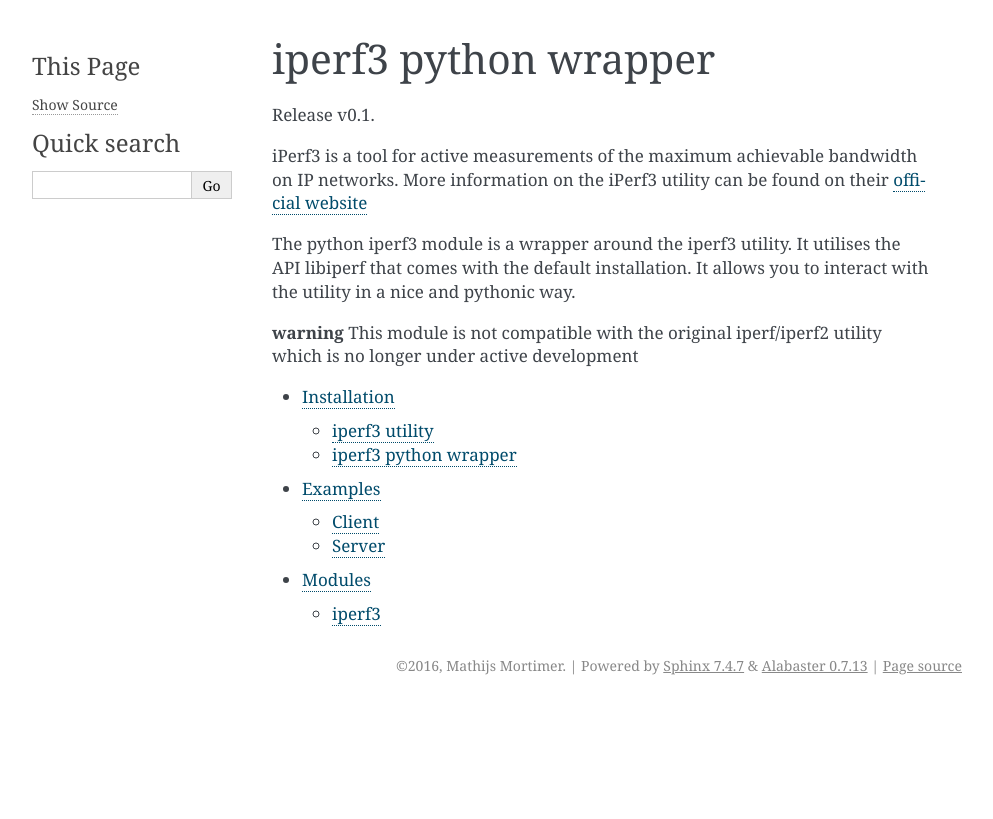
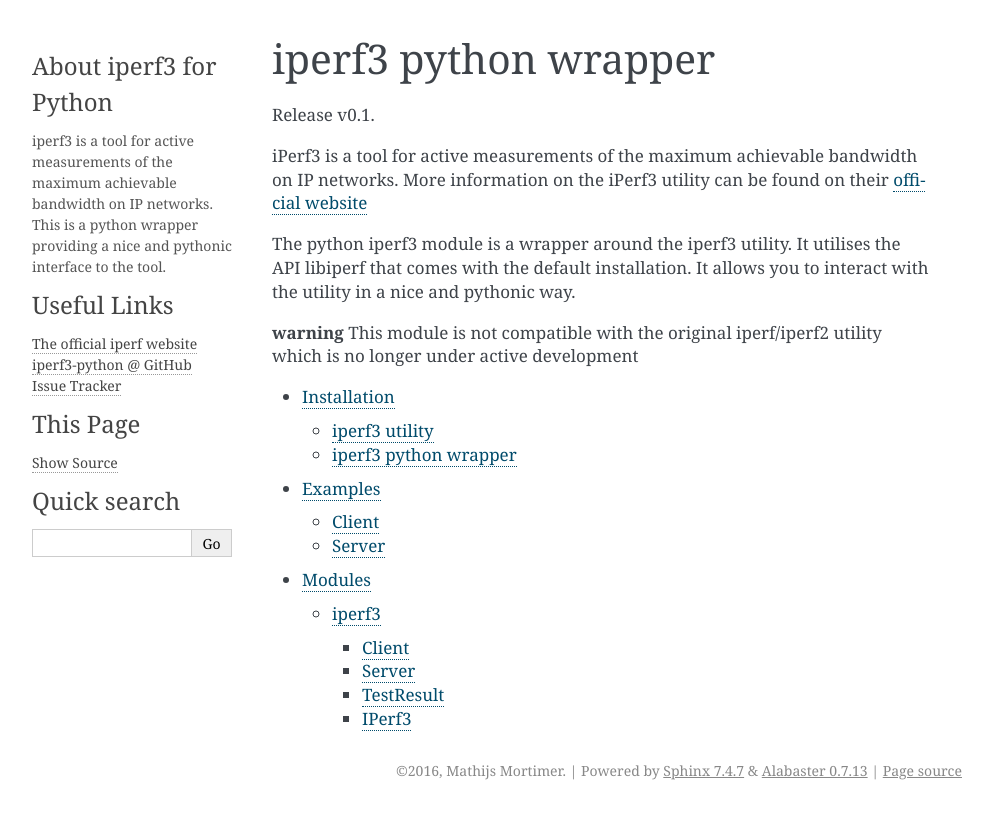
Before and after one commit to thiezn/iperf3-python, a Sphinx documentation site: the page built from docs/source/index.rst, in a window 1280 px wide. Shown: the top 819 px of the page, without its empty margins (148-1141 px from the left). Built offline with Sphinx 7.4.7, drawn with Linux system fonts in a browser that asks for light colours.

```diff
--- a/docs/source/_templates/sidebarintro.html
+++ b/docs/source/_templates/sidebarintro.html
@@ -1,65 +1,11 @@
-<p class="logo">
-  <a href="{{ pathto(master_doc) }}">
-    <img class="logo" src="{{ pathto('_static/requests-sidebar.png', 1) }}" title="Rezzy the Requests Sea Turtle"/>
-  </a>
+<h3>About iperf3 for Python</h3>
+<p>
+  iperf3 is a tool for active measurements of the maximum achievable bandwidth on IP networks.
+  This is a python wrapper providing a nice and pythonic interface to the tool.
 </p>
-
-<p>
-  <iframe src="http://ghbtns.com/github-btn.html?user=kennethreitz&repo=requests&type=watch&count=true&size=large"
-    allowtransparency="true" frameborder="0" scrolling="0" width="200px" height="35px"></iframe>
-</p>
-
-<p>
-  Requests is an elegant and simple HTTP library for Python, built for
-  human beings.
-</p>
-
-<h3>Stay Informed</h3>
-<p>Receive updates on new releases and upcoming projects.</p>
-
-<p><iframe src="http://ghbtns.com/github-btn.html?user=kennethreitz&type=follow&count=false"
-  allowtransparency="true" frameborder="0" scrolling="0" width="200" height="20"></iframe></p>
-
-<p><a href="https://twitter.com/kennethreitz" class="twitter-follow-button" data-show-count="false">Follow @kennethreitz</a> <script>!function(d,s,id){var js,fjs=d.getElementsByTagName(s)[0],p=/^http:/.test(d.location)?'http':'https';if(!d.getElementById(id)){js=d.createElement(s);js.id=id;js.src=p+'://platform.twitter.com/widgets.js';fjs.parentNode.insertBefore(js,fjs);}}(document, 'script', 'twitter-wjs');</script></p>
-
-<p><a href="http://tinyletter.com/kennethreitz">Join Mailing List</a>.</p>
-
-<h3>Other Projects</h3>
-
-<p>More <a href="http://kennethreitz.org/">Kenneth Reitz</a> projects:</p>
-<ul>
-    <li><a href="http://pep8.org/">pep8.org</a></li>
-    <li><a href="http://httpbin.org/">httpbin.org</a></li>
-    <li><a href="http://python-guide.org">The Python Guide</a></li>
-    <li><a href="https://github.com/kennethreitz/records">Records: SQL for Humans</a></li>
-    <li><a href="http://www.git-legit.org">Legit: Git for Humans</a></li>
-    <li><a href="http://docs.python-tablib.org/en/latest/">Tablib: Tabular Datasets</a></li>
-    <li><a href="http://markdownplease.com">Markdown, Please!</a></li>
-</ul>
-
-
 <h3>Useful Links</h3>
 <ul>
-  <li><a href="http://docs.python-requests.org/en/latest/community/recommended/">Recommended Packages and Extensions</a></li>
-
-  <p></p>
-
-  <li><a href="http://github.com/kennethreitz/requests">Requests @ GitHub</a></li>
-  <li><a href="http://pypi.python.org/pypi/requests">Requests @ PyPI</a></li>
-  <li><a href="http://github.com/kennethreitz/requests/issues">Issue Tracker</a></li>
-  <li><a href="http://docs.python-requests.org/en/latest/community/updates/#software-updates">Release History</a></li>
+  <li><a href="http://software.es.net/iperf/">The official iperf website</a></li>
+  <li><a href="http://github.com/thiezn/iperf3-python">iperf3-python @ GitHub</a></li>
+  <li><a href="http://github.com/thiezn/iperf3-python/issues">Issue Tracker</a></li>
 </ul>
-
-
-<h3>Translations</h3>
-
-<ul>
-  <li><a href="http://docs.python-requests.org/">English</a></li>
-  <li><a href="http://fr.python-requests.org/">French</a></li>
-  <li><a href="http://de.python-requests.org/">German</a></li>
-  <li><a href="http://jp.python-requests.org/">Japanese</a></li>
-  <li><a href="http://cn.python-requests.org/">Chinese</a></li>
-  <li><a href="http://pt.python-requests.org/">Portuguese</a></li>
-  <li><a href="http://it.python-requests.org/">Italian</a></li>
-  <li><a href="http://es.python-requests.org/">Spanish</a></li>
-</ul>
--- /dev/null
+++ b/docs/source/_templates/sidebarlogo.html
@@ -0,0 +1,3 @@
+<p class="logo"><a href="{{ pathto(master_doc) }}">
+   <img class="logo" src="{{ pathto('_static/iperf3-python.png', 1) }}" alt="iperf3-python"/>
+</a></p>
--- a/docs/source/conf.py
+++ b/docs/source/conf.py
@@ -184,6 +184,20 @@
 # Custom sidebar templates, maps document names to template names.
 #
 #html_sidebars = {}
+html_sidebars = {
+    'index': [
+        'sidebarintro.html',
+        'sourcelink.html',
+        'searchbox.html'
+    ],
+    '**': [
+        'sidebarlogo.html',
+        'localtoc.html',
+        'relations.html',
+        'sourcelink.html',
+        'searchbox.html'
+    ]
+}
 
 # Additional templates that should be rendered to pages, maps page names to
 # template names.
--- a/docs/source/index.rst
+++ b/docs/source/index.rst
@@ -18,7 +18,7 @@
 **warning** This module is not compatible with the original iperf/iperf2 utility which is no longer under active development
 
 .. toctree::
-   :maxdepth: 2
+   :maxdepth: 3
 
    installation
    examples
```
Also changed, not shown: 1 other file.
